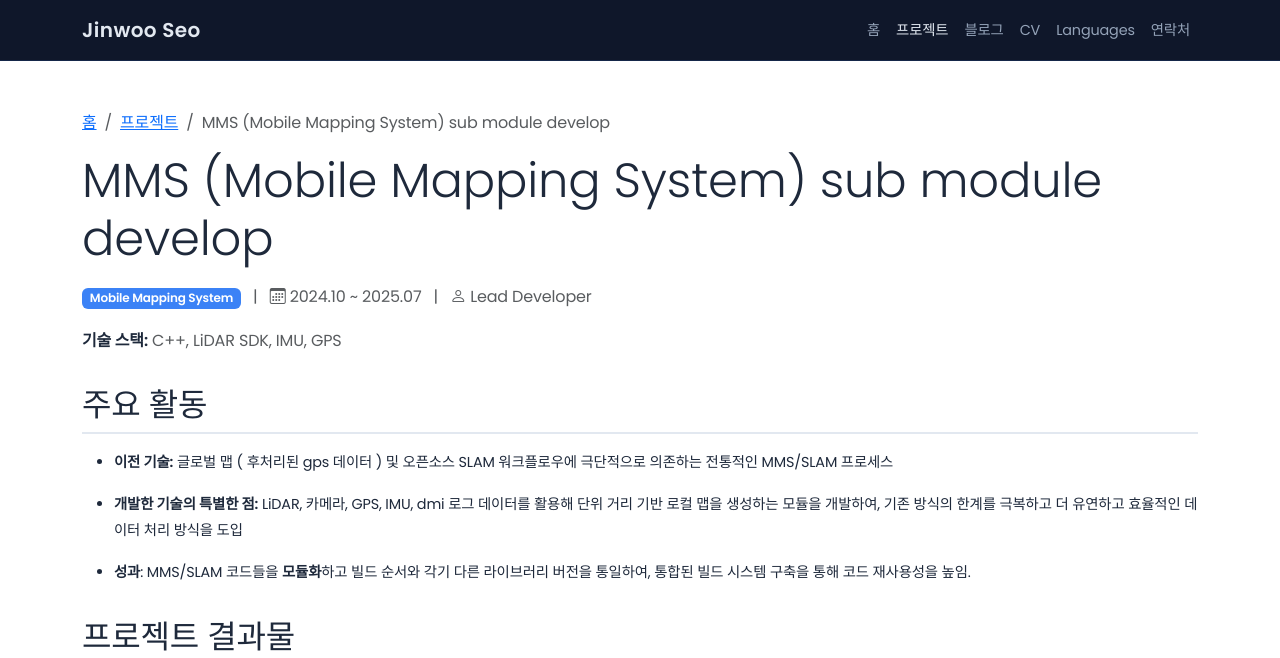
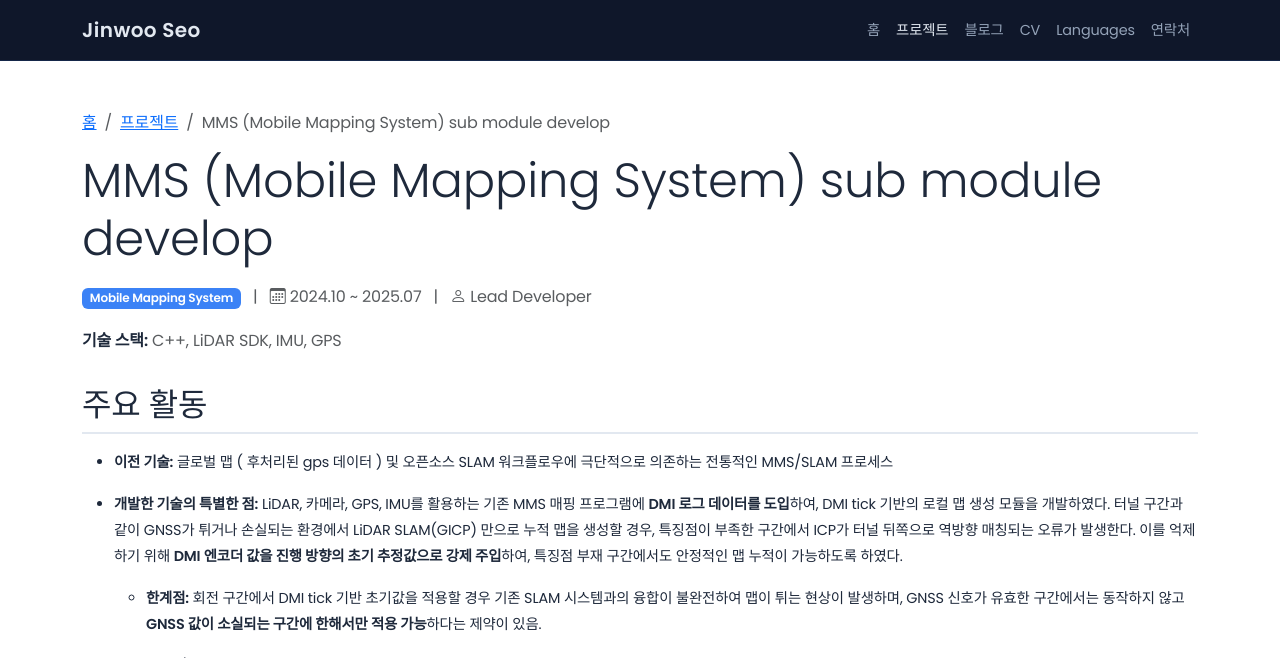
Before and after one commit to jinwoo-Sync/jinwoo-Sync.github.io, a Jekyll site: the page built from _projects/mms_submodule.md, in a window 1280 px wide and 900 px high, cut to the strip 0-658 px from the top of the window. Built offline with Jekyll 4.4.1, drawn with Linux system fonts in a browser that asks for light colours.

Commit message:
mms 내용 수정

```diff
--- a/_projects/mms_submodule.md
+++ b/_projects/mms_submodule.md
@@ -13,7 +13,9 @@ order: 3
 
 - **이전 기술:** 글로벌 맵 ( 후처리된 gps 데이터 ) 및 오픈소스 SLAM 워크플로우에 극단적으로 의존하는 전통적인 MMS/SLAM 프로세스
 
-- **개발한 기술의 특별한 점:** LiDAR, 카메라, GPS, IMU, dmi 로그 데이터를 활용해 단위 거리 기반 로컬 맵을 생성하는 모듈을 개발하여, 기존 방식의 한계를 극복하고 더 유연하고 효율적인 데이터 처리 방식을 도입
+- **개발한 기술의 특별한 점:** LiDAR, 카메라, GPS, IMU를 활용하는 기존 MMS 매핑 프로그램에 **DMI 로그 데이터를 도입**하여, DMI tick 기반의 로컬 맵 생성 모듈을 개발하였다. 터널 구간과 같이 GNSS가 튀거나 손실되는 환경에서 LiDAR SLAM(GICP) 만으로 누적 맵을 생성할 경우, 특징점이 부족한 구간에서 ICP가 터널 뒤쪽으로 역방향 매칭되는 오류가 발생한다. 이를 억제하기 위해 **DMI 엔코더 값을 진행 방향의 초기 추정값으로 강제 주입**하여, 특징점 부재 구간에서도 안정적인 맵 누적이 가능하도록 하였다.
+
+  - **한계점:** 회전 구간에서 DMI tick 기반 초기값을 적용할 경우 기존 SLAM 시스템과의 융합이 불완전하여 맵이 튀는 현상이 발생하며, GNSS 신호가 유효한 구간에서는 동작하지 않고 **GNSS 값이 소실되는 구간에 한해서만 적용 가능**하다는 제약이 있음.
 
 - **성과**: MMS/SLAM 코드들을 **모듈화**하고 빌드 순서와 각기 다른 라이브러리 버전을 통일하여, 통합된 빌드 시스템 구축을 통해 코드 재사용성을 높임.
 
```
